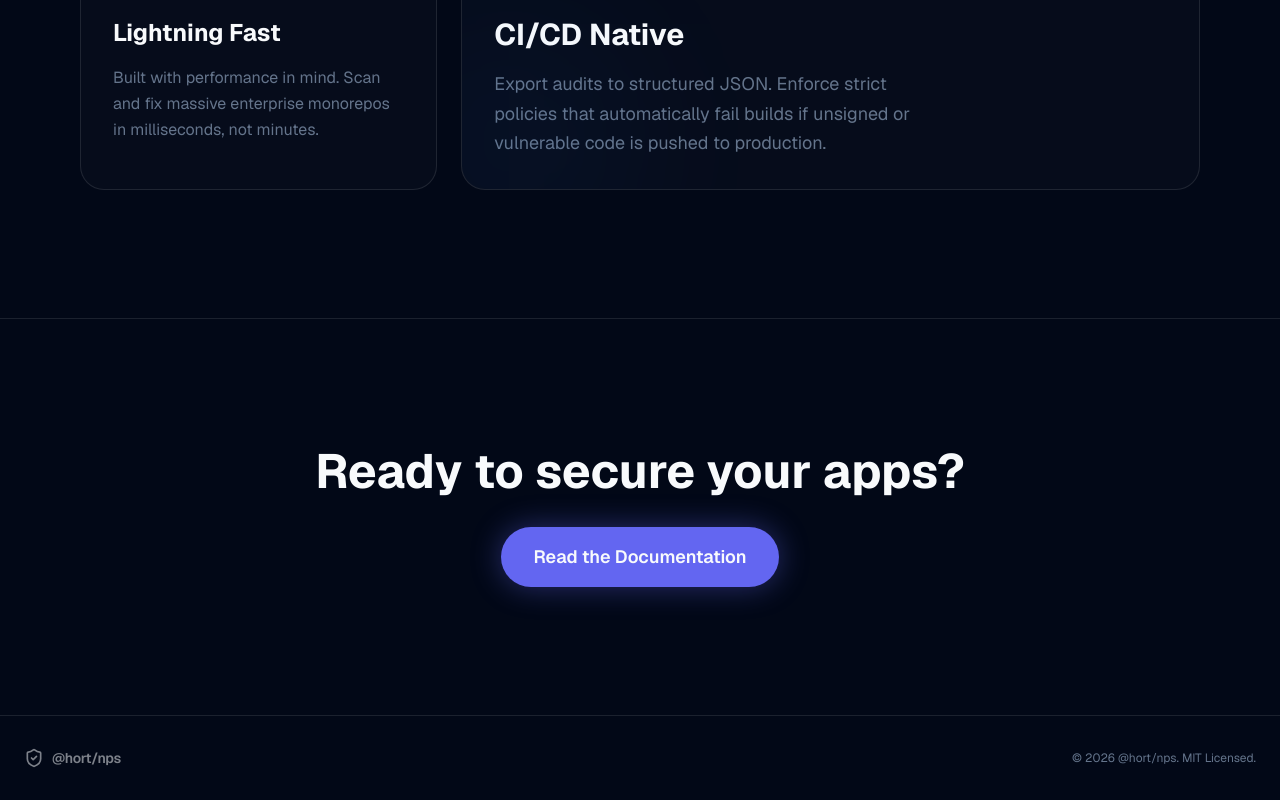
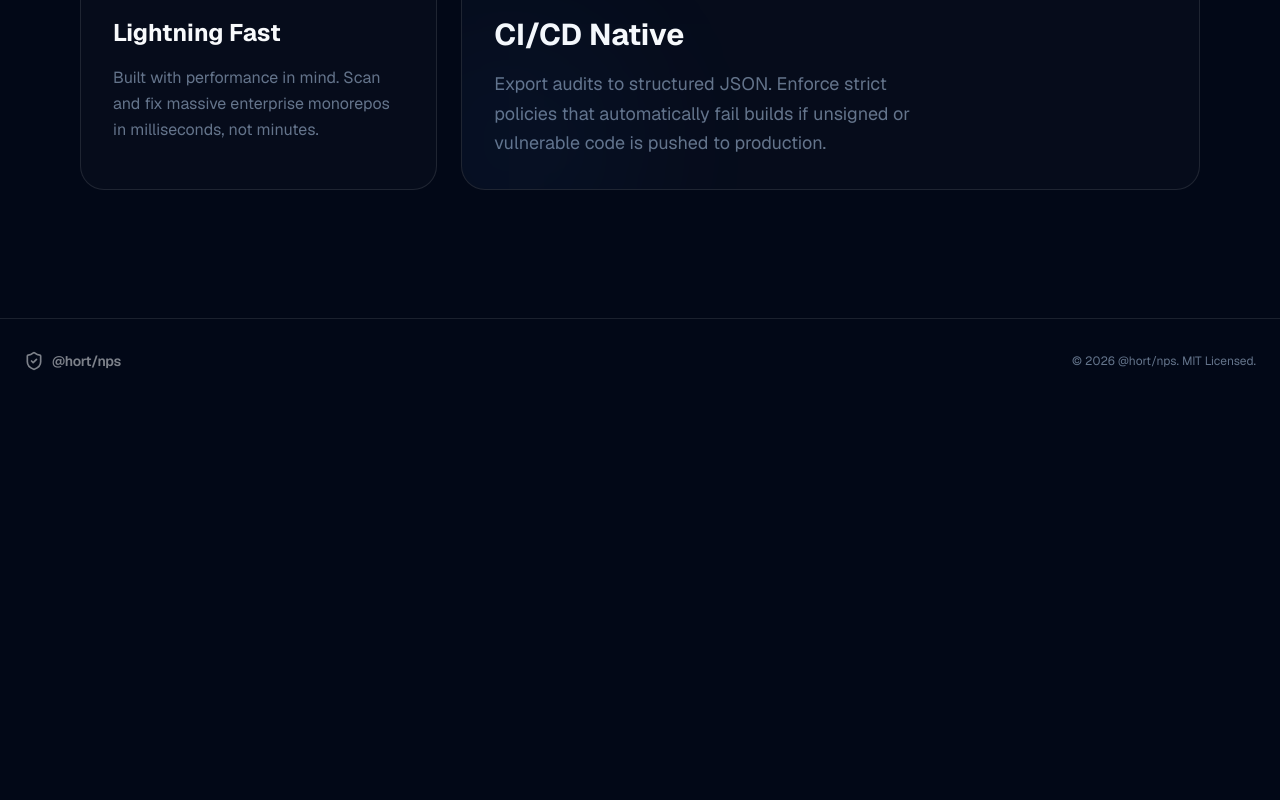
Before and after one commit to chnetajibc/npm-safe-website, a Next.js app: page / in a window 1280 px wide. Shown: the part 1902-2702 px from the top of the page. After the commit the page ends 2305 px from the top, so only its background shows below. Built offline with nearby package versions, Linux system fonts and the light colour scheme.

Commit message:
style: remove redundant CTA section at the bottom of the landing page

```diff
--- a/src/app/page.tsx
+++ b/src/app/page.tsx
@@ -173,20 +173,6 @@ export default function Home() {
           </div>
         </div>
       </section>
-
-      {/* CTA Section */}
-      <section className="w-full py-32 border-t border-white/10 relative overflow-hidden">
-        <div className="absolute inset-0 bg-[radial-gradient(ellipse_at_center,_var(--tw-gradient-stops))] from-primary/10 via-background to-background" />
-        <div className="container mx-auto px-4 text-center relative z-10">
-          <h2 className="text-4xl md:text-5xl font-bold mb-8">Ready to secure your apps?</h2>
-          <Link
-            href="/docs"
-            className="inline-flex items-center justify-center px-8 py-4 rounded-full bg-primary text-primary-foreground font-semibold hover:bg-primary/90 transition-all text-lg shadow-[0_0_30px_rgba(99,102,241,0.4)]"
-          >
-            Read the Documentation
-          </Link>
-        </div>
-      </section>
     </div>
   );
 }
```
